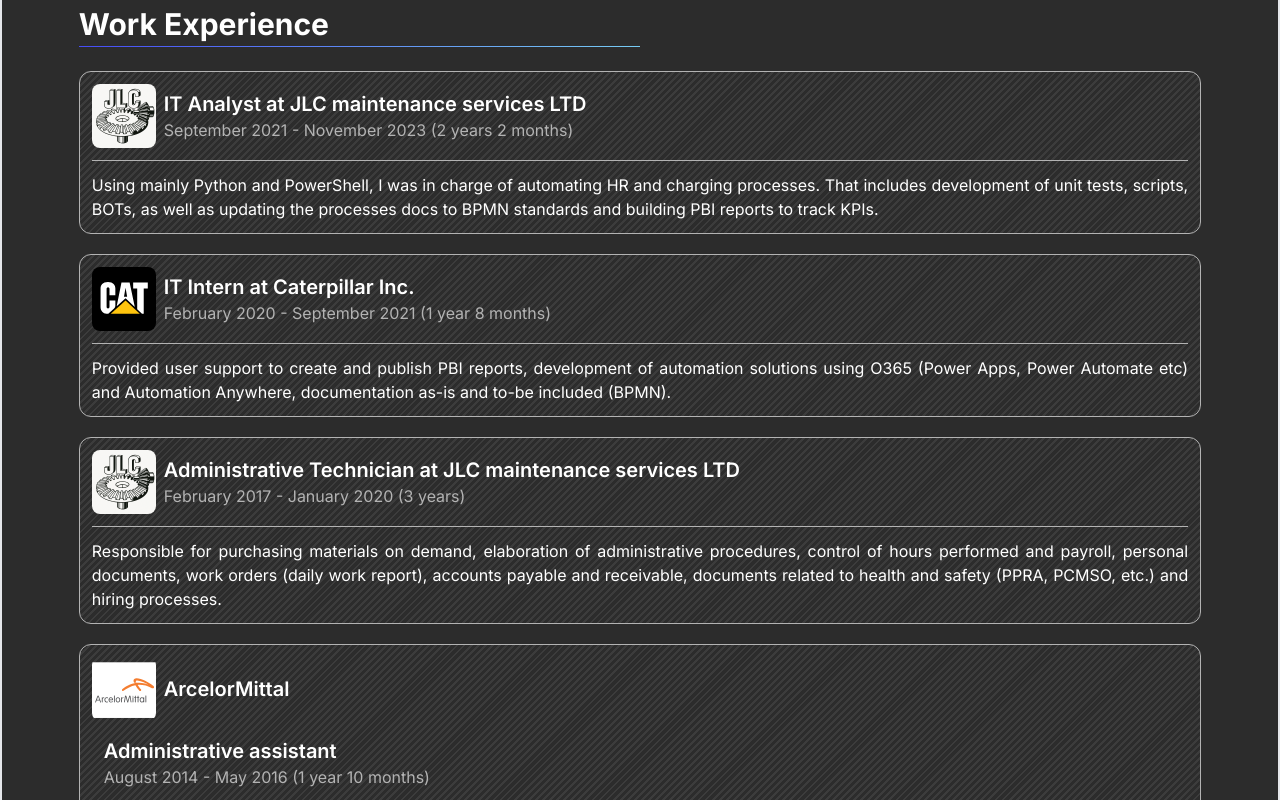
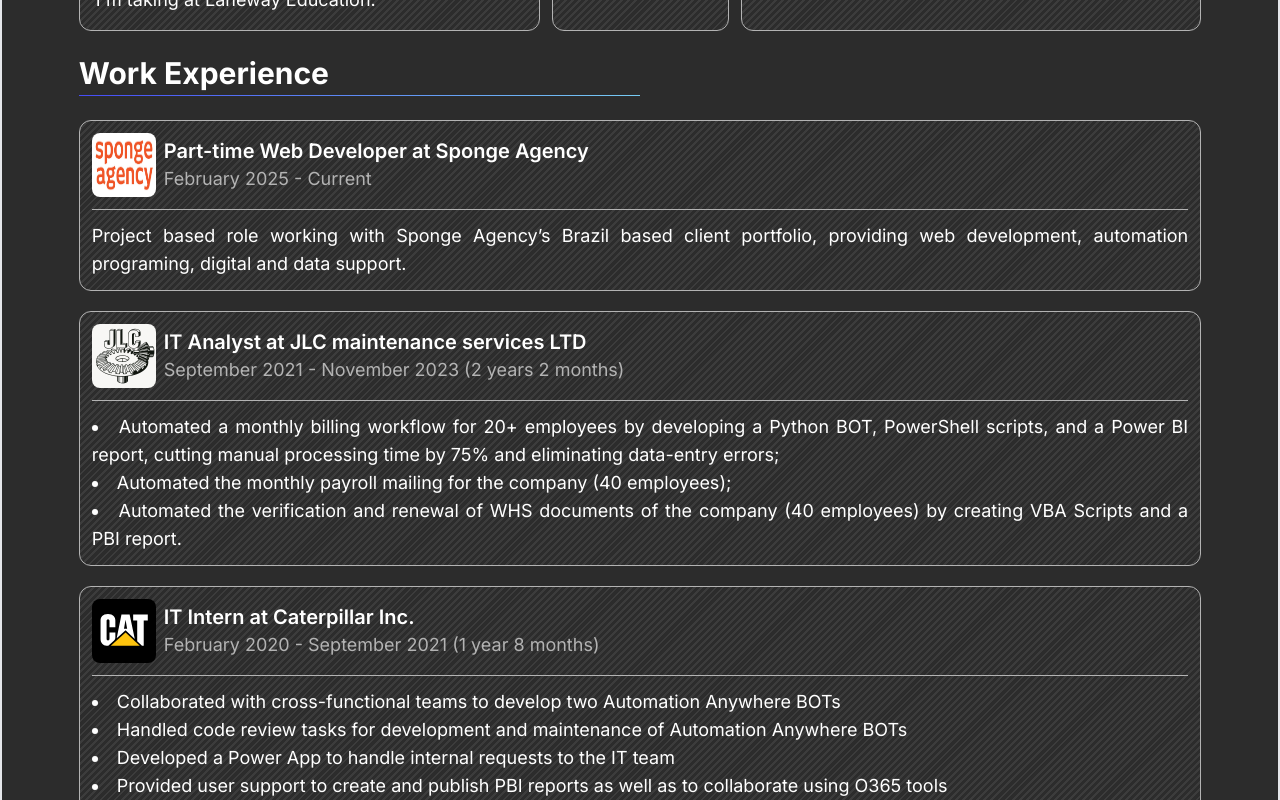
Before and after one commit to gstvcalca/Mycv_v1, a React (Vite) app: page / in a window 1280 px wide. Shown: the part 1120-1920 px from the top of the page. Built offline with nearby package versions, Linux system fonts and the light colour scheme.

Commit message:
feat: added sponge and review some texts on work experience

```diff
--- a/src/assets/translations.json
+++ b/src/assets/translations.json
@@ -20,12 +20,16 @@
     "work experience": "Work experience",
     "jlc_analyst_title": "IT Analyst at JLC maintenance services LTD",
     "jlc_analyst_year": "September 2021 - November 2023 (2 years 2 months)",
-    "jlc_analyst_description":
-      "Using mainly Python and PowerShell, I was in charge of automating HR and charging processes. That includes development of unit tests, scripts, BOTs, as well as updating the processes docs to BPMN standards and building PBI reports to track KPIs.",
+    "jlc_analyst_d1":
+      "Automated a monthly billing workflow for 20+ employees by developing a Python BOT, PowerShell scripts, and a Power BI report, cutting manual processing time by 75% and eliminating data-entry errors;",
+    "jlc_analyst_d2": "Automated the monthly payroll mailing for the company (40 employees);",
+    "jlc_analyst_d3": "Automated the verification and renewal of WHS documents of the company (40 employees) by creating VBA Scripts and a PBI report.",
     "cat_title": "IT Intern at Caterpillar Inc.",
     "cat_year": "February 2020 - September 2021 (1 year 8 months)",
-    "cat_description":
-      "Provided user support to create and publish PBI reports, development of automation solutions using O365 (Power Apps, Power Automate etc) and Automation Anywhere, documentation as-is and to-be included (BPMN).",
+    "cat_d1": "Collaborated with cross-functional teams to develop two Automation Anywhere BOTs;",
+    "cat_d2": "Handled code review tasks for development and maintenance of Automation Anywhere BOTs",
+    "cat_d3": "Developed a Power App to handle internal requests to the IT team",
+    "cat_d4": "Provided user support to create and publish PBI reports as well as to collaborate using O365 tools",
     "modal_greeting": "Hello there,",
     "modal_description":
       "I really appreciate your curiosity to see the projects I've developed. This is a friendly reminder that they are hosted on two free platforms called Vercel (frontend) and Render (backend). The backend usually takes 2 minutes to start answering requests for the first time after being idle for a few minutes. So, please, open the link, wait for two minutes and refresh the page, then everything should be working properly. Thank you!",
@@ -71,12 +75,16 @@
     "work experience": "Experiência",
     "jlc_analyst_title": "Analista de TI na JLC Serviços de Manutenção",
     "jlc_analyst_year": "Setembro 2021 - Novembro 2023 (2 anos e 2 meses)",
-    "jlc_analyst_description":
-      "Utilizando principalmente Python e PowerShell, fui responsável por automatizar processos de RH e de faturamento. Isto inclui desde o mapeamento dos processos utilizando padrões BPMN, desenvolvimento dos scripts e testes unitários, e também a criação de relatórios para acompanhamento das principais métricas (KPIs) utilizando Power BI.",
+    "jlc_analyst_d1":
+    "Automatizei um processo mensal de cobrança de 20+ funcionários desenvolvendo um BOT Python, scripts PowerShell, e um relatório Power BI, reduzindo o tempo de processamento manual em 75% e eliminando erros de digitação;",
+  "jlc_analyst_d2": "Automatizei o envio mensal da folha de pagamento da empresa (40 funcionários);",
+  "jlc_analyst_d3": "Automatizei a verificação e renovação de documentos de saúde e segurança do trabalho da empresa (40 funcionários) através do desenvolvimento de scripts VBA e um relatório PBI.",
     "cat_title": "Estagiário de TI na Caterpillar Inc.",
     "cat_year": "Fevereiro 2020 - Setembro 2021 (1 ano 8 meses)",
-    "cat_description":
-      "Suporte ao cliente de diversas áreas da empresa no desenvolvimento e publicação de relatórios Power BI, bem como o desenvolvimento de soluções de automação utilizando a plataforma Office 365 - Power Apps, Power Automate (Web & Desktop) e Automation Anywhere. Documentação de processos antes (as-is) e depois (to-be) utilzando os padrões BPMN.",
+    "cat_d1": "Em colaboração com equipes multifuncionais, desenvolvemos dois BOTs no Automation Anywhere;",
+    "cat_d2": "Realizei tarefas de revisão de código para desenvolvimento e manutenção de BOTs no Automation Anywhere;",
+    "cat_d3": "Desenvolvi um Power App para gerenciar solicitações internas para a equipe de TI;",
+    "cat_d4": "Prestei suporte aos usuários para criação e publicação de relatórios no Power BI, além de colaboração utilizando ferramentas do O365.",
     "modal_greeting": "Olá,",
     "modal_description":
       "Fico feliz que tenha curiosidade pelos projetos que desenvolvi. Este é apenas um aviso que eles estão hospedados em duas plataformas gratuitas, Vercel para o Frontend, e Render para o Backend. Esta última normalmente demora 2 minutos para começar a responder solicitações depois de alguns minutos de inatividade. Então, por favor, acesse o link, espere dois minutos e recarregue a página, e tudo deverá funcionar normalmente. Obrigado.",
--- a/src/components/work_experience.tsx
+++ b/src/components/work_experience.tsx
@@ -8,17 +8,40 @@
     <MainSection title="work experience">
       <div className="flex flex-col gap-5">
         <WorkItem
+          title="Part-time Web Developer at Sponge Agency"
+          title_translation_reference="sponge_title"
+          position_time="February 2025 - Current"
+          position_time_translation_reference="sponge_years"
+          img_url="./sponge.png"
+          link_url="https://www.spongeagency.com.au/">
+          <p data-118n="sponge_description">
+            Project based role working with Sponge Agency’s Brazil based client
+            portfolio, providing web development, automation programing, digital
+            and data support.
+          </p>
+        </WorkItem>
+        <WorkItem
           title="IT Analyst at JLC maintenance services LTD"
           title_translation_reference="jlc_analyst_title"
           position_time="September 2021 - November 2023 (2 years 2 months)"
           position_time_translation_reference="jlc_analyst_year"
           img_url="./jlc.png">
-          <p data-118n="jlc_analyst_description">
-            Using mainly Python and PowerShell, I was in charge of automating HR
-            and charging processes. That includes development of unit tests,
-            scripts, BOTs, as well as updating the processes docs to BPMN
-            standards and building PBI reports to track KPIs.
-          </p>
+          <ul className="list-disc list-inside">
+            <li data-118n="jlc_analyst_d1">
+              Automated a monthly billing workflow for 20+ employees by
+              developing a Python BOT, PowerShell scripts, and a Power BI
+              report, cutting manual processing time by 75% and eliminating
+              data-entry errors;
+            </li>
+            <li data-118n="jlc_analyst_d2">
+              Automated the monthly payroll mailing for the company (40
+              employees);
+            </li>
+            <li data-118n="jlc_analyst_d3">
+              Automated the verification and renewal of WHS documents of the
+              company (40 employees) by creating VBA Scripts and a PBI report.
+            </li>
+          </ul>
         </WorkItem>
         <WorkItem
           title="IT Intern at Caterpillar Inc."
@@ -27,12 +50,23 @@
           position_time_translation_reference="cat_year"
           img_url="./cat.svg"
           link_url="https://www.linkedin.com/company/caterpillar-inc/posts/?feedView=all">
-          <p data-118n="cat_description">
-            Provided user support to create and publish PBI reports, development
-            of automation solutions using O365 (Power Apps, Power Automate etc)
-            and Automation Anywhere, documentation as-is and to-be included
-            (BPMN).
-          </p>
+          <ul className="list-disc list-inside">
+            <li data-118n="cat_d1">
+              Collaborated with cross-functional teams to develop two Automation
+              Anywhere BOTs
+            </li>
+            <li data-118n="cat_d2">
+              Handled code review tasks for development and maintenance of
+              Automation Anywhere BOTs
+            </li>
+            <li data-118n="cat_d3">
+              Developed a Power App to handle internal requests to the IT team
+            </li>
+            <li data-118n="cat_d4">
+              Provided user support to create and publish PBI reports as well as
+              to collaborate using O365 tools
+            </li>
+          </ul>
         </WorkItem>
         <WorkItem
           title="Administrative Technician at JLC maintenance services LTD"
@@ -44,8 +78,8 @@
             Responsible for purchasing materials on demand, elaboration of
             administrative procedures, control of hours performed and payroll,
             personal documents, work orders (daily work report), accounts
-            payable and receivable, documents related to health and safety
-            (PPRA, PCMSO, etc.) and hiring processes.
+            payable and receivable, documents related to WHS (PPRA, PCMSO, etc.)
+            and hiring processes.
           </p>
         </WorkItem>
         <WorkItemMultiple
--- a/src/index.tsx
+++ b/src/index.tsx
@@ -1,4 +1,4 @@
-import { ChangeEvent, useState } from "react";
+import { ChangeEvent } from "react";
 import { ToggleComponents } from "./components/toggle_components";
 import { ProfileImage } from "./components/profile_img";
 import { HeaderAndSocial } from "./components/header_and_social";
@@ -7,7 +7,7 @@
 import { WorkExperience } from "./components/work_experience";
 import { Portfolio } from "./components/portfolio";
 import { jsonTranslations } from "./assets/translations.json";
-import { X } from "lucide-react";
+
 
 export function MainPage() {
   function setThemeVariables() {
@@ -55,20 +55,10 @@
   }
 
   const translations: Record<string, Record<string, string>> = jsonTranslations;
-  const [isModalOpen, setModalState] = useState(false);
-
-  function closeModal(){
-    setModalState(false);
-  }
-
-  function openModal(){
-    setModalState(true);
-  }
-
 
   return (
     <div>
-      <main className="flex flex-col min-h-screen border-2 py-12 px-[6%] pt-[0.5%] space-y-6 items-center justify-center bg-bg-primary text-text-primary relative">
+      <main className="flex flex-col min-h-screen border-2 py-12 px-[6%] pt-[0.5%] space-y-6 items-center justify-center bg-bg-primary text-text-primary relative text-lg">
         <ToggleComponents
           changeLanguage={changeLanguage}
           setThemeVariables={setThemeVariables}
```
Also changed, not shown: public/sponge.png (added), 1 other file (tests, documents, lock files or other folders).
